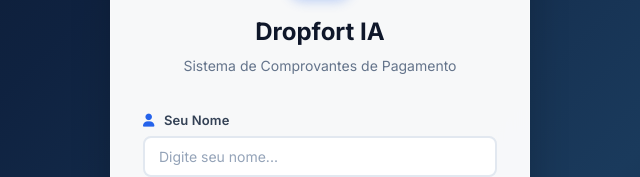
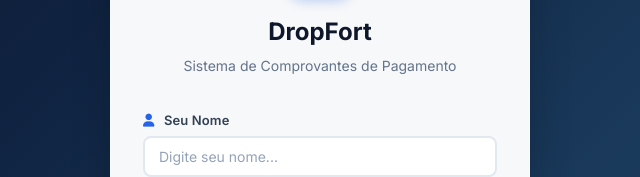
Before and after one commit to dropfort/dropfort-ia, a website: page index.html in a window 1280 px wide. Shown: the part 279-456 px from the top of the page, 320-960 px from the left. Drawn offline with nearby package versions, Linux system fonts and the light colour scheme.

Commit message:
rename Dropfort IA to DropFort

```diff
--- a/index.html
+++ b/index.html
@@ -3,7 +3,7 @@
 <head>
   <meta charset="UTF-8" />
   <meta name="viewport" content="width=device-width, initial-scale=1.0" />
-  <title>Dropfort IA - Comprovantes de Pagamento</title>
+  <title>DropFort - Comprovantes de Pagamento</title>
 
   <link rel="preconnect" href="https://fonts.googleapis.com" />
   <link rel="preconnect" href="https://fonts.gstatic.com" crossorigin />
@@ -27,7 +27,7 @@
           <div class="logo-icon">
             <i class="fas fa-receipt"></i>
           </div>
-          <h1>Dropfort IA</h1>
+          <h1>DropFort</h1>
           <p>Sistema de Comprovantes de Pagamento</p>
         </div>
 
@@ -65,7 +65,7 @@
     <!-- Top Header -->
     <header class="dashboard-header">
       <div class="header-left">
-        <h2><i class="fas fa-receipt"></i> Dropfort IA</h2>
+        <h2><i class="fas fa-receipt"></i> DropFort</h2>
       </div>
       <div class="header-right">
         <span id="userBadge" class="user-badge">
```
